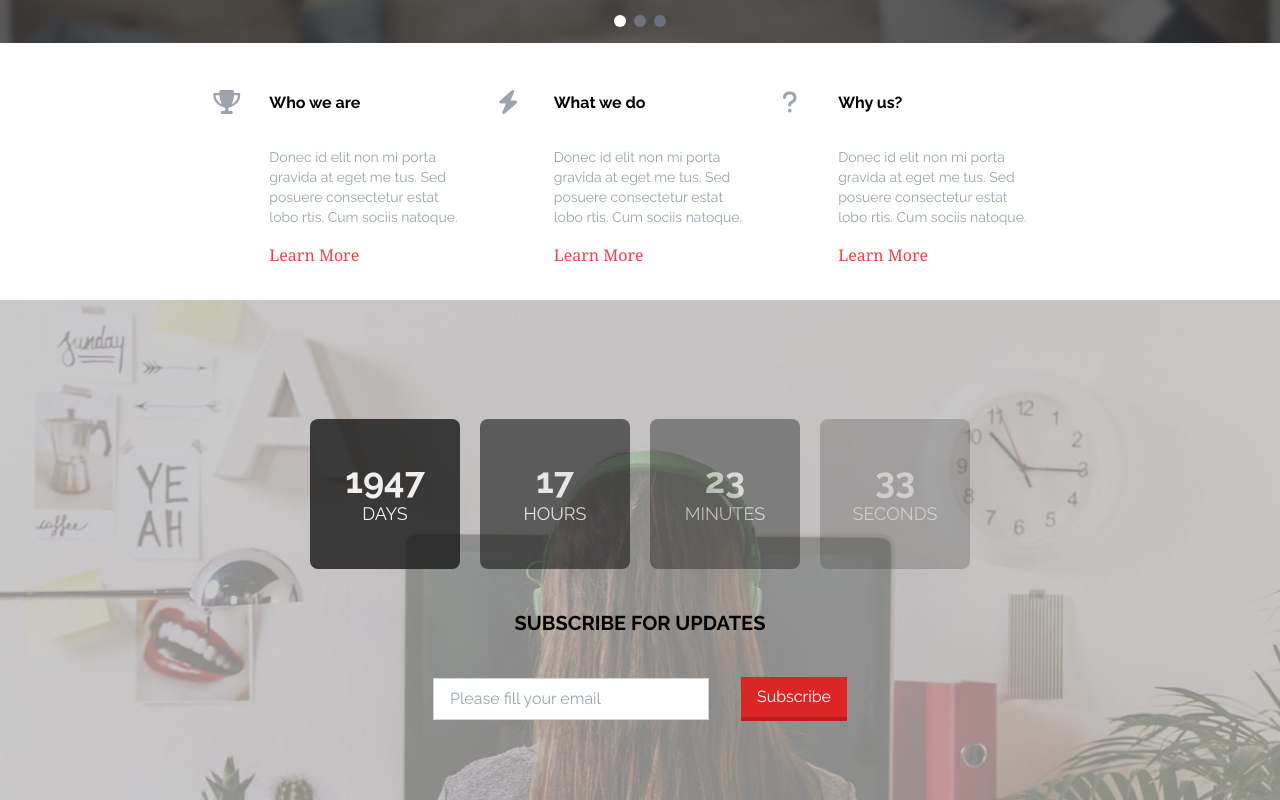
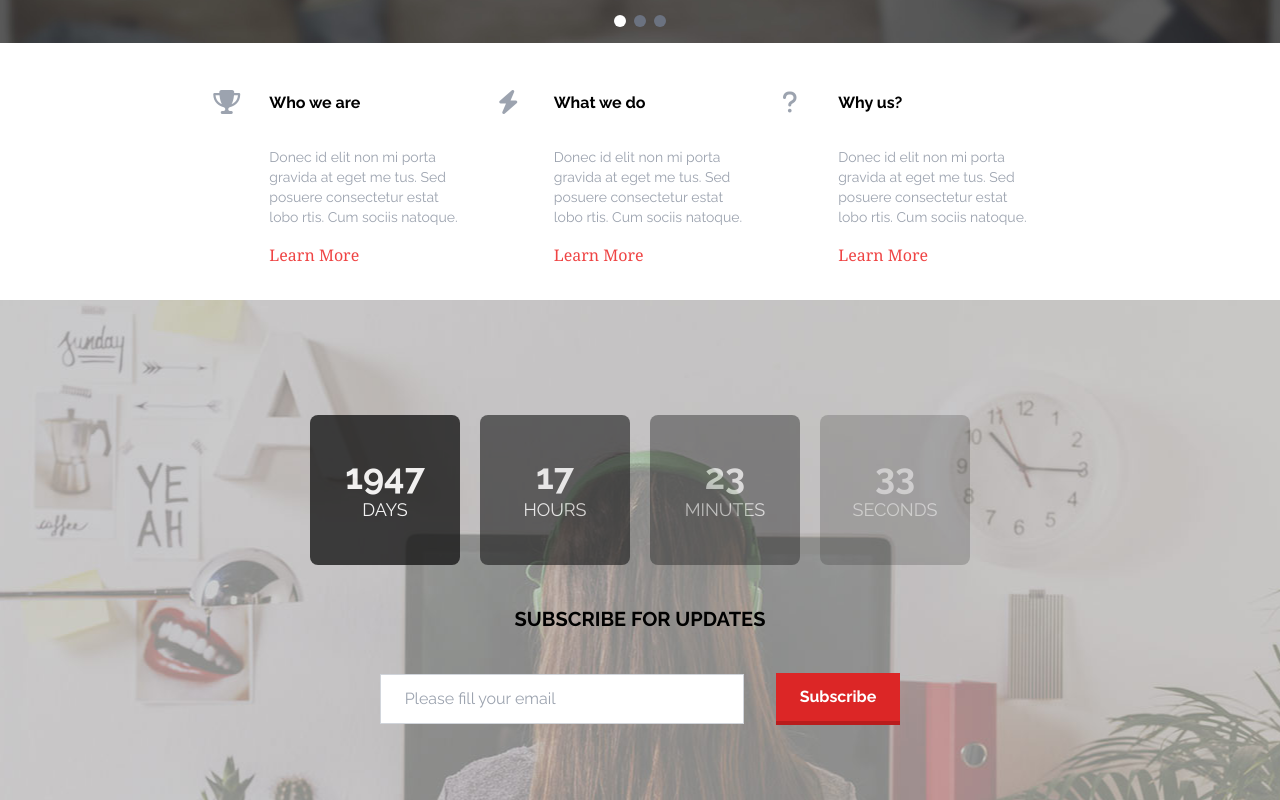
Before and after one commit to surefire-hu/proj-html-vuejs, a Vue app: page / in a window 1280 px wide. Shown: the part 755-1555 px from the top of the page. Built offline with nearby package versions, Linux system fonts and the light colour scheme.

Commit message:
piccole modifiche di css

```diff
--- a/src/components/header/AppNav.vue
+++ b/src/components/header/AppNav.vue
@@ -17,7 +17,7 @@ export default {
             <img src="/logo.png" alt="Logo" class="h-5 mr-4" />
         </div>
         <div class="flex space-x-6">
-            <a v-for="(link, key) in links" :key="key" :href="link.url" class="text-gray-400 text-sm font-bold" :class="link.class">
+            <a v-for="(link, key) in links" :key="key" :href="link.url" class="text-gray-400 text-sm font-bold hover:text-red-500 hover:border-b-2 hover:border-red-500" :class="link.class">
                 {{ link.text }}
             </a>
             <p class="text-gray-400 text-sm font-bold">I</p>
--- a/src/components/main/AppTime.vue
+++ b/src/components/main/AppTime.vue
@@ -62,9 +62,9 @@ export default {
                 type="email"
                 v-model="email"
                 placeholder="Please fill your email"
-                class="pl-4 pr-20 py-2 border border-gray-300"
+                class="pl-6 pr-40 py-3 border border-gray-300"
             />
-            <button class="bg-red-600 text-white px-4 py-2 ml-8 border-b-red-700 border-b-4">
+            <button class="bg-red-600 text-white px-6 py-3 ml-8 border-b-red-700 border-b-4 font-bold">
                 Subscribe
             </button>
         </div>
```
